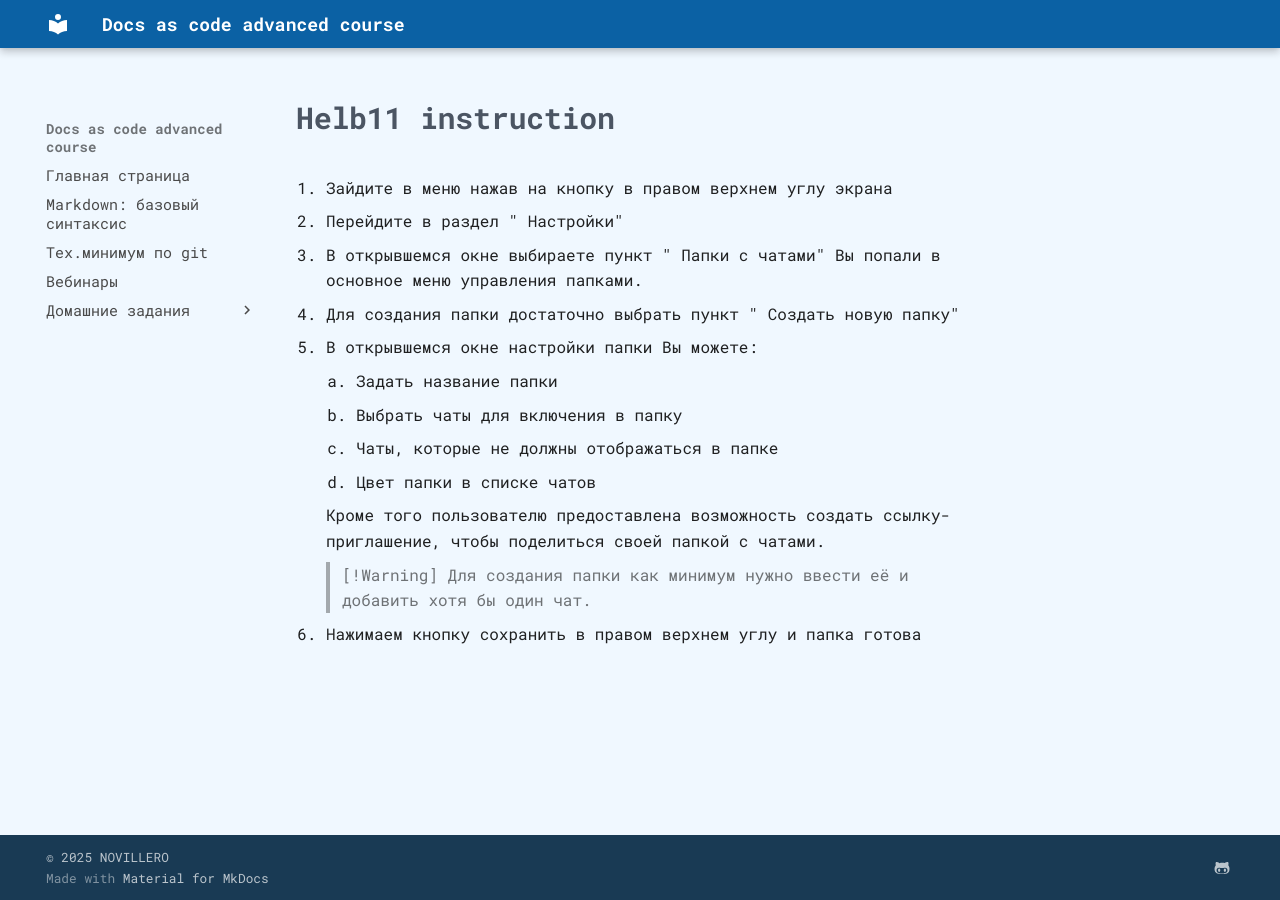
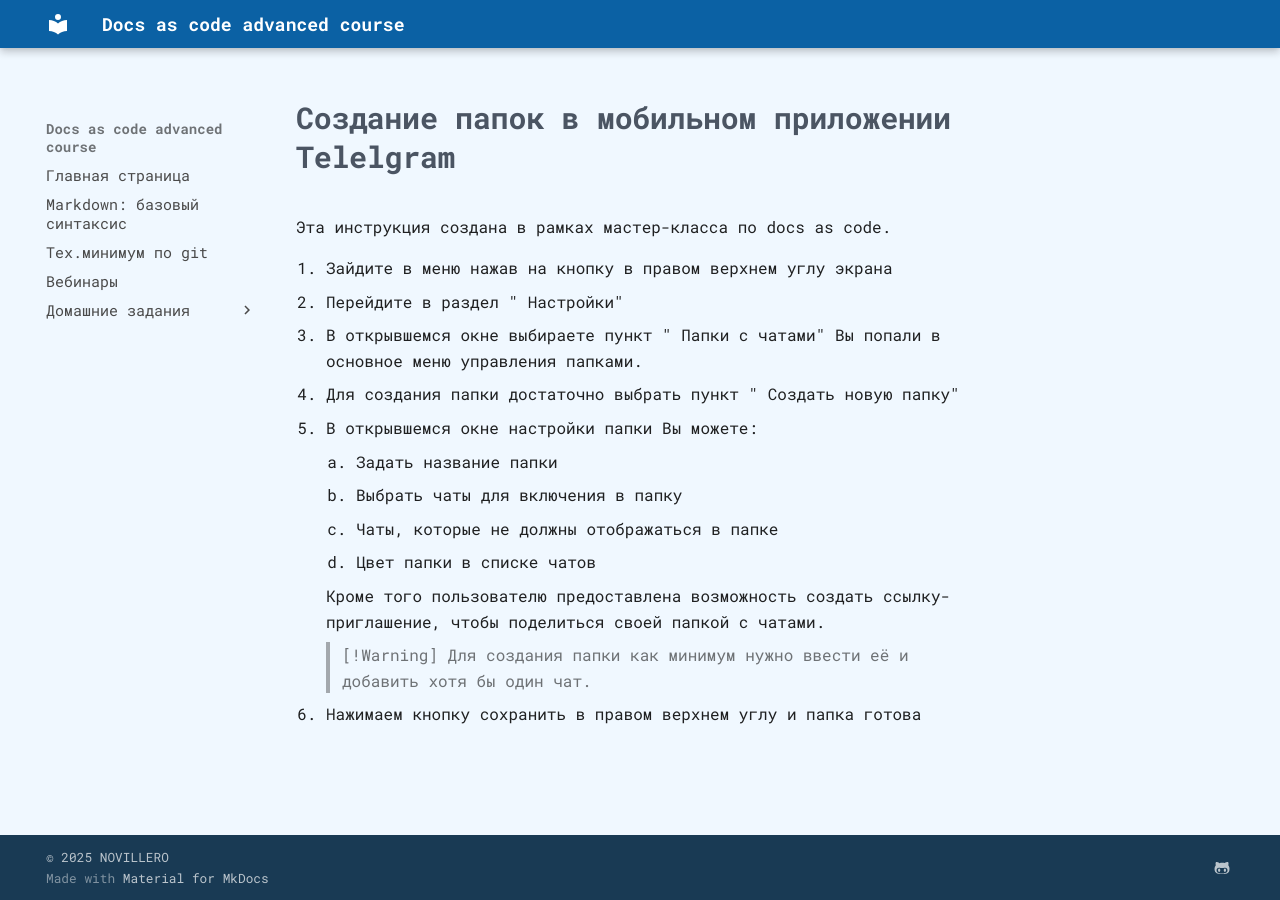
Before and after one commit to novillero/dac-advanced, an MkDocs documentation site: the page built from docs/instructions/helb11-instruction.md, in a window 1280 px wide. Built offline with MkDocs 1.6.1 and Material for MkDocs 9.7.7, drawn with Linux system fonts in a browser that asks for light colours; some web fonts are replaced.

Commit message:
Добавил заголовок и ссылку на учебный курс

```diff
--- a/docs/instructions/helb11-instruction.md
+++ b/docs/instructions/helb11-instruction.md
@@ -1,3 +1,7 @@
+# Создание папок в мобильном приложении Telelgram
+
+Эта инструкция создана в рамках мастер-класса по docs as code.
+
 1. Зайдите в меню нажав на кнопку в правом верхнем углу экрана
 2. Перейдите в раздел " Настройки"
 3. В открывшемся окне выбираете пункт " Папки с чатами"
```
